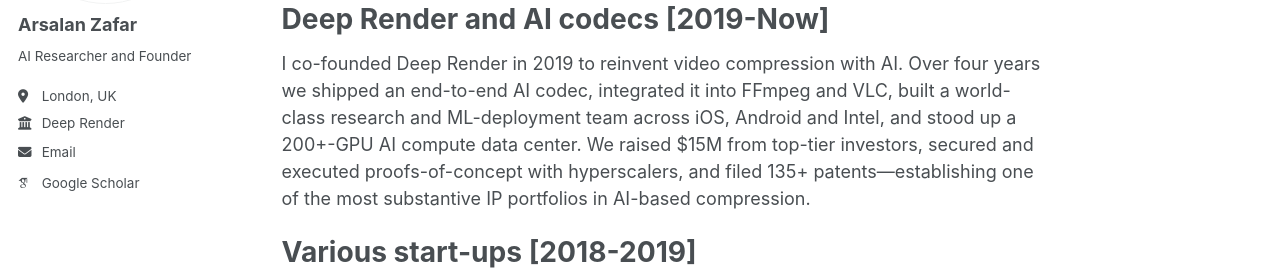
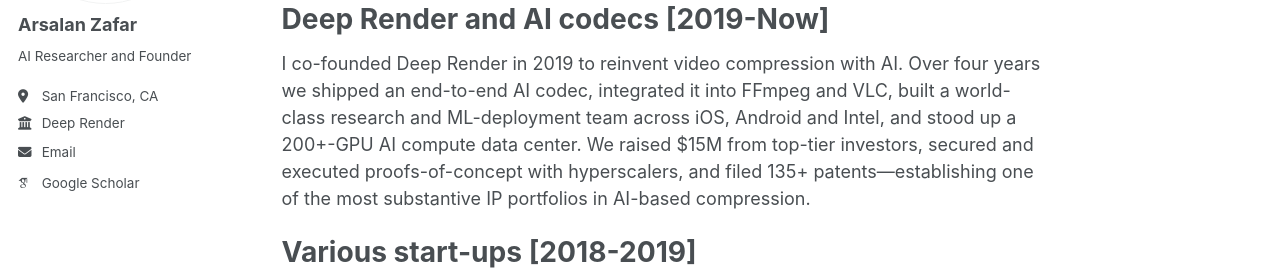
Before and after one commit to Arsalan-zafar/Arsalan-zafar.github.io, a Jekyll site: the page built from _pages/about.md, in a window 1280 px wide. Shown: the part 277-557 px from the top of the page. Built offline with Jekyll 4.4.1, drawn with Linux system fonts in a browser that asks for light colours; some web fonts are replaced.

Commit message:
profile updated

```diff
--- a/_config.yml
+++ b/_config.yml
@@ -26,7 +26,7 @@ author:
   name             : "Arsalan Zafar"
   pronouns         : # example: "she/her"
   bio              : "AI Researcher and Founder"
-  location         : "London, UK"
+  location         : "San Francisco, CA"
   employer         : "Deep Render"
   uri              : # URL
   email            : "arsalanzafar@outlook.com"
```
